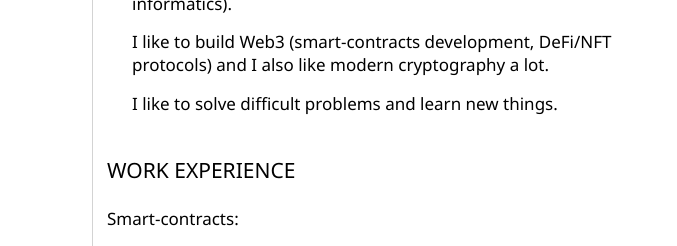
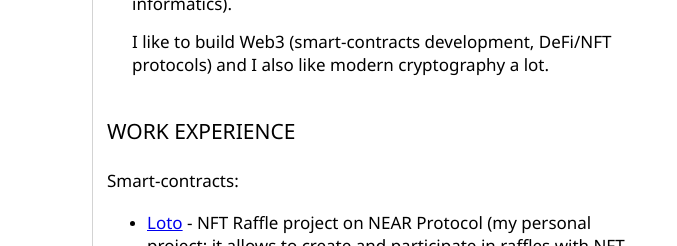
Before and after one commit to curryrasul/curryrasul.github.io, a plain HTML site: page index.html in a window 1280 px wide. Shown: the part 340-586 px from the top of the page, 451-1128 px from the left. Drawn offline with Linux system fonts and the light colour scheme.

Commit message:
Updated index.html

```diff
--- a/index.html
+++ b/index.html
@@ -89,10 +89,10 @@
                         I like to build Web3 (smart-contracts development, DeFi/NFT protocols)
                         and I also like modern cryptography a lot.
                     </p>
-                    <p class="tabcontent">
+                    <!-- <p class="tabcontent">
                         I like to solve difficult
                         problems and learn new things.
-                    </p>
+                    </p> -->
 				</section>
 				<section>
 					<h2>WORK EXPERIENCE</h2>
```
